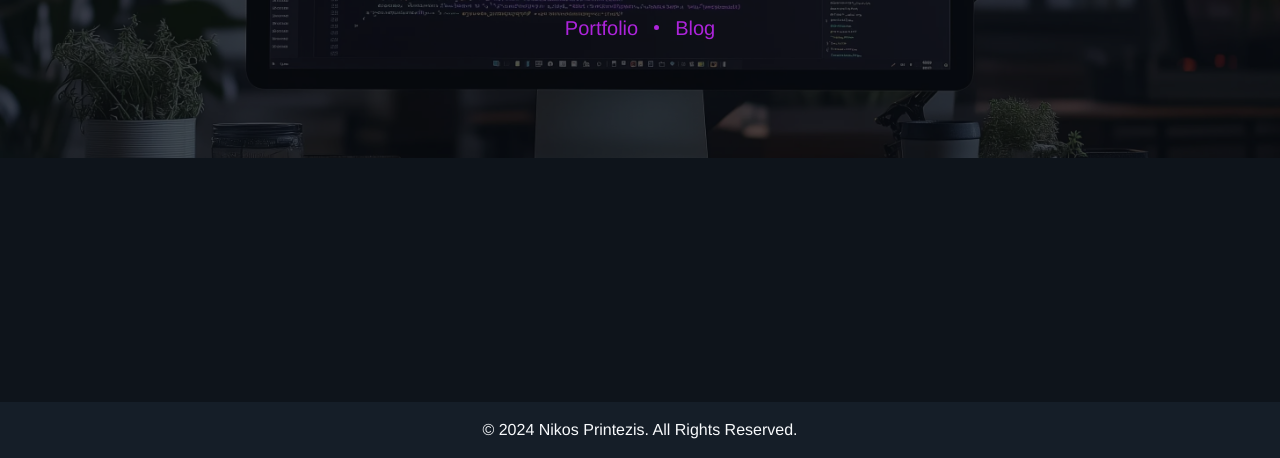
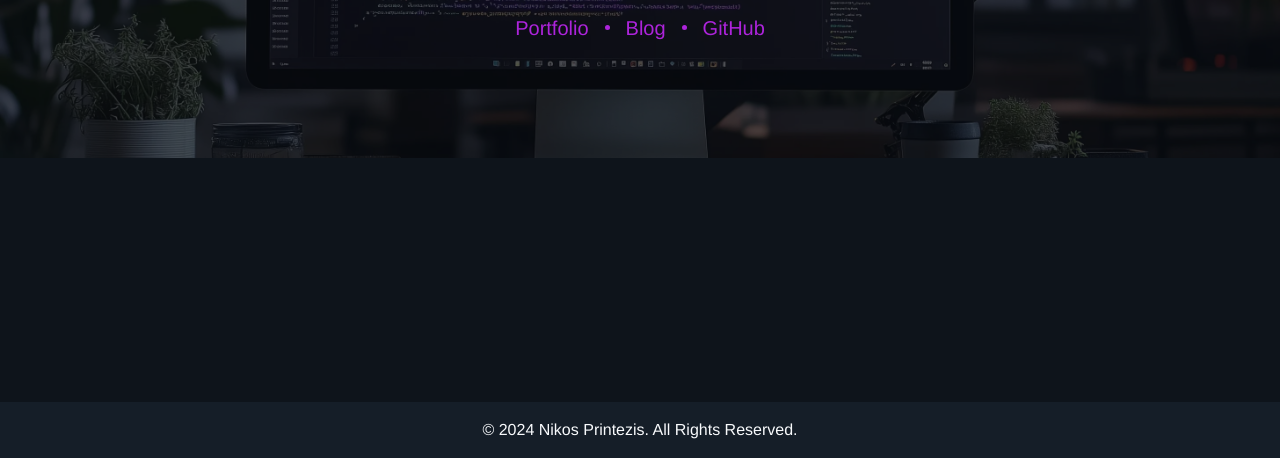
Before and after one commit to printezisn/printezisn.github.io, an Astro site: page / in a window 1280 px wide. Shown: the part 342-800 px from the top of the page. Built offline with nearby package versions, Linux system fonts and the light colour scheme; Astro itself is replaced by a stand-in of ours.

Commit message:
Add link to github profile

```diff
--- a/src/layouts/base-layout.astro
+++ b/src/layouts/base-layout.astro
@@ -94,6 +94,13 @@ const canonicalUrl = new URL(path, Astro.site);
               <li>
                 <a href="/blog">Blog</a>
               </li>
+              <li>
+                <a
+                  href="https://github.com/printezisn"
+                  target="_blank"
+                  rel="noreferrer">GitHub</a
+                >
+              </li>
             </ul>
           </nav>
         </div>
```
